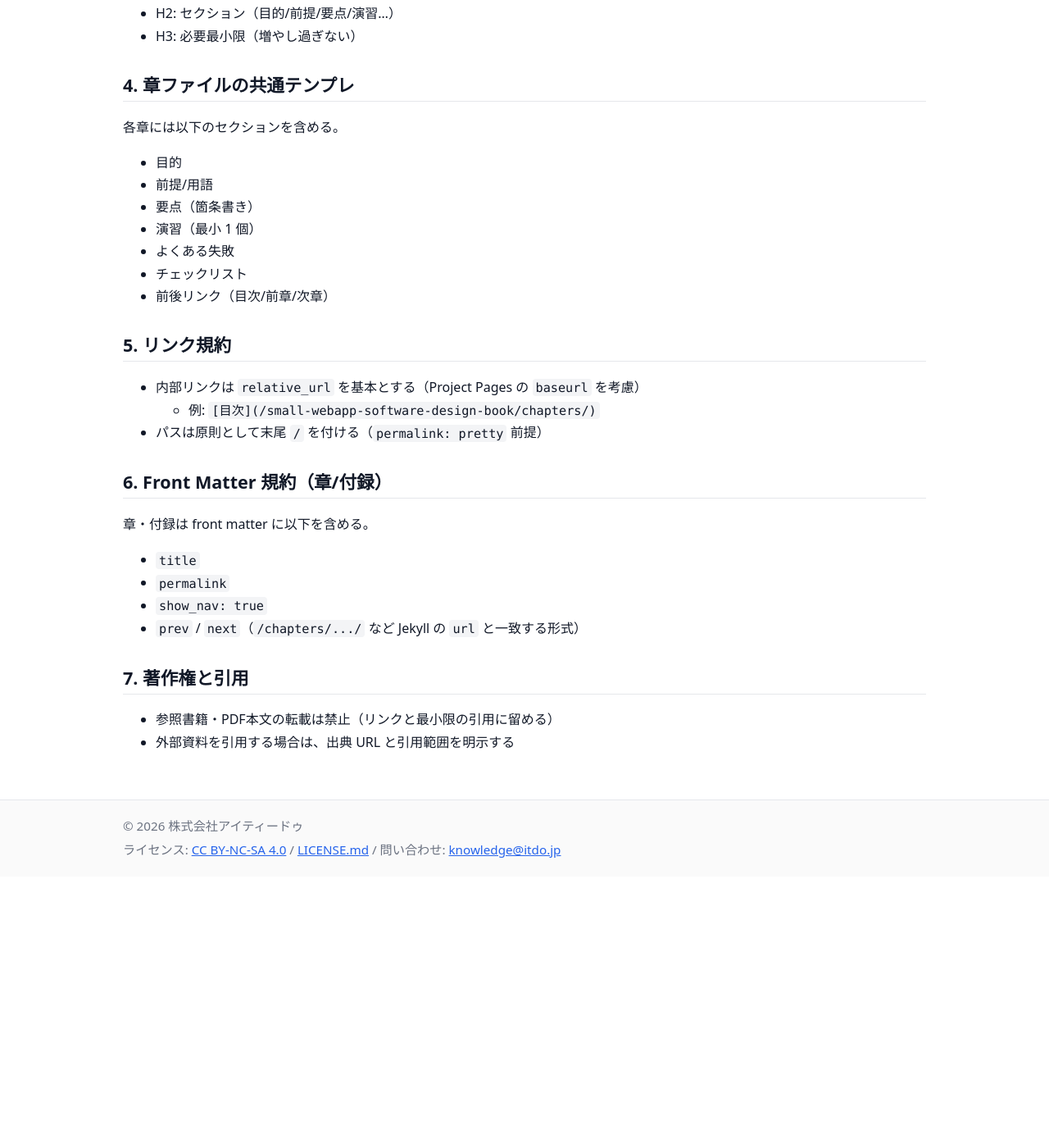
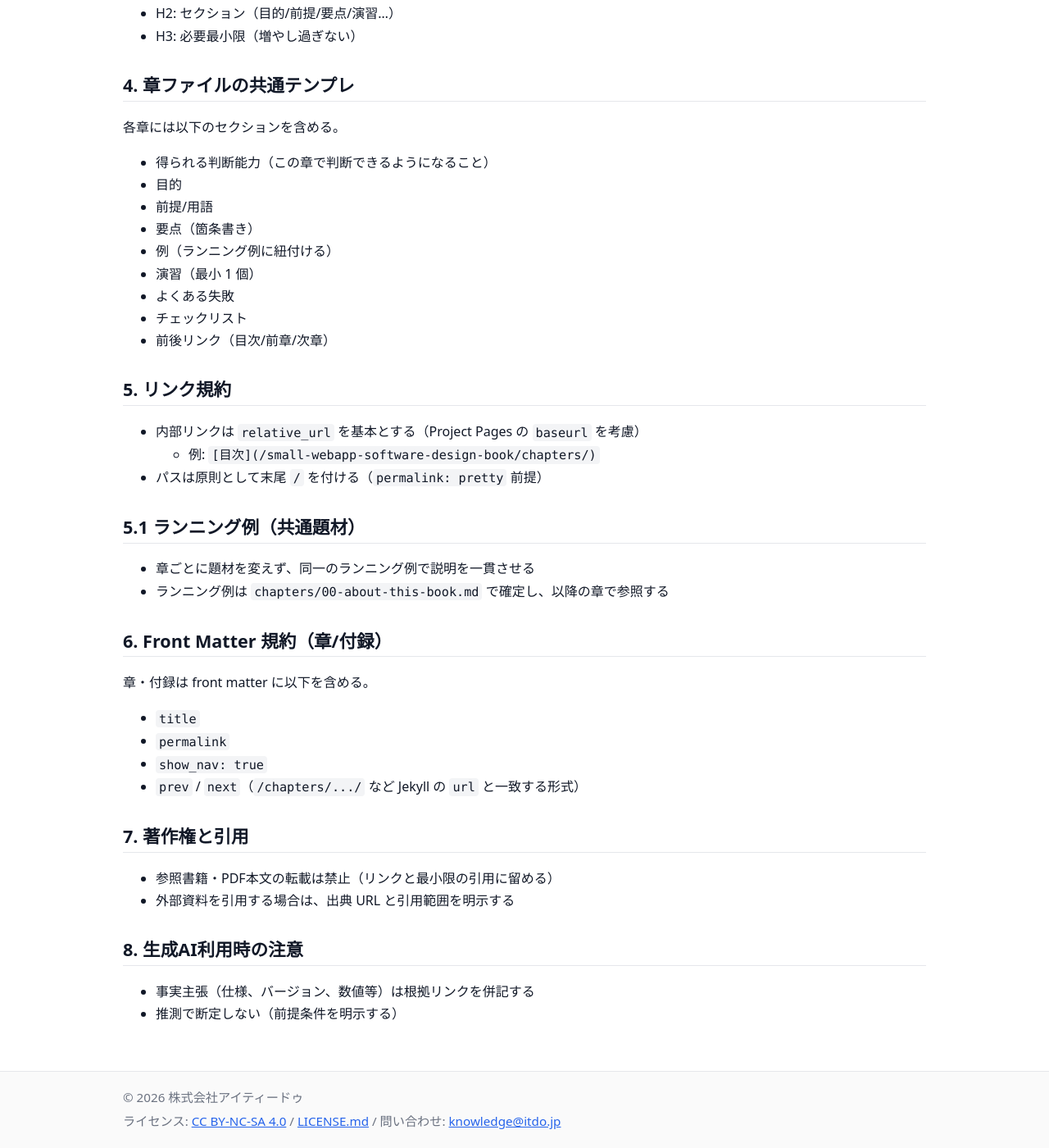
Before and after one commit to itdojp/small-webapp-software-design-book, a Jekyll site: the page built from STYLEGUIDE.md, in a window 1280 px wide and 1400 px high, scrolled down 607 px. Shown: the whole window at 82% size. Built offline with Jekyll 4.4.1, drawn with Linux system fonts in a browser that asks for light colours; our own code applies the rules of GitHub Pages for plain Markdown files; before the commit the page ends 1676 px from its top, so only the background shows below that.

Commit message:
docs: add contributing and policy templates
Add CONTRIBUTING, PR/issue templates, and POLICY. Update STYLEGUIDE to fix chapter template requirements.\n\nRefs: #5

```diff
--- a/STYLEGUIDE.md
+++ b/STYLEGUIDE.md
@@ -24,9 +24,11 @@
 
 各章には以下のセクションを含める。
 
+- 得られる判断能力（この章で判断できるようになること）
 - 目的
 - 前提/用語
 - 要点（箇条書き）
+- 例（ランニング例に紐付ける）
 - 演習（最小 1 個）
 - よくある失敗
 - チェックリスト
@@ -37,6 +39,11 @@
 - 内部リンクは `relative_url` を基本とする（Project Pages の `baseurl` を考慮）
   - 例: `[目次]({{ '/chapters/' | relative_url }})`
 - パスは原則として末尾 `/` を付ける（`permalink: pretty` 前提）
+
+## 5.1 ランニング例（共通題材）
+
+- 章ごとに題材を変えず、同一のランニング例で説明を一貫させる
+- ランニング例は `chapters/00-about-this-book.md` で確定し、以降の章で参照する
 
 ## 6. Front Matter 規約（章/付録）
 
@@ -51,3 +58,8 @@
 
 - 参照書籍・PDF本文の転載は禁止（リンクと最小限の引用に留める）
 - 外部資料を引用する場合は、出典 URL と引用範囲を明示する
+
+## 8. 生成AI利用時の注意
+
+- 事実主張（仕様、バージョン、数値等）は根拠リンクを併記する
+- 推測で断定しない（前提条件を明示する）
```
Also changed, not shown: CONTRIBUTING.md (added, +34 -0 lines), POLICY.md (added, +23 -0 lines), .github/ISSUE_TEMPLATE/content.md (added), .github/ISSUE_TEMPLATE/errata.md (added), .github/PULL_REQUEST_TEMPLATE.md (added).
